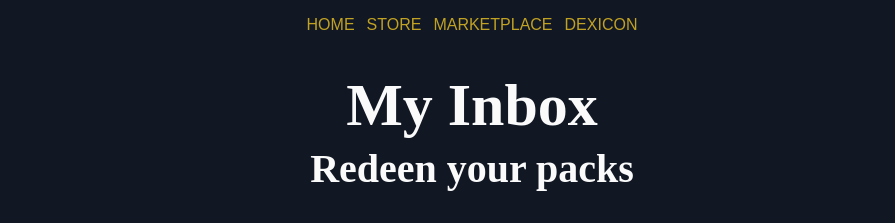
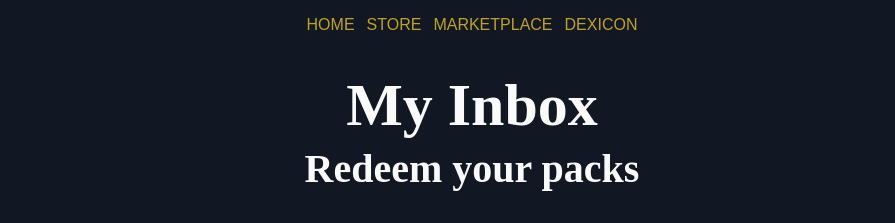
Before and after one commit to Stormo1088/Swoop-Code-Interview, a Next.js app in the folder with-styled-components-app/: page / in a window 1280 px wide. Shown: the top 223 px of the page, without its empty margins (168-1063 px from the left). Built offline with nearby package versions, Linux system fonts and the light colour scheme.

Commit message:
refactoring

```diff
--- a/with-styled-components-app/components/styles/HeaderButton.styled.tsx
+++ b/with-styled-components-app/components/styles/HeaderButton.styled.tsx
@@ -1,5 +1,4 @@
 import styled from "styled-components";
-import { devices } from "../../pages/_app";
 
 export const StyledButton = styled.button`
     padding-top: 0em;
--- a/with-styled-components-app/pages/index.tsx
+++ b/with-styled-components-app/pages/index.tsx
@@ -16,7 +16,7 @@ export default function Home() {
       </StyledHeader>
         <StyledTitle>
           <h1>My Inbox</h1>
-          <h2>Redeen your packs</h2>
+          <h2>Redeem your packs</h2>
         </StyledTitle>
         <StyledPack>
           <img src="starter.png"/>
```
